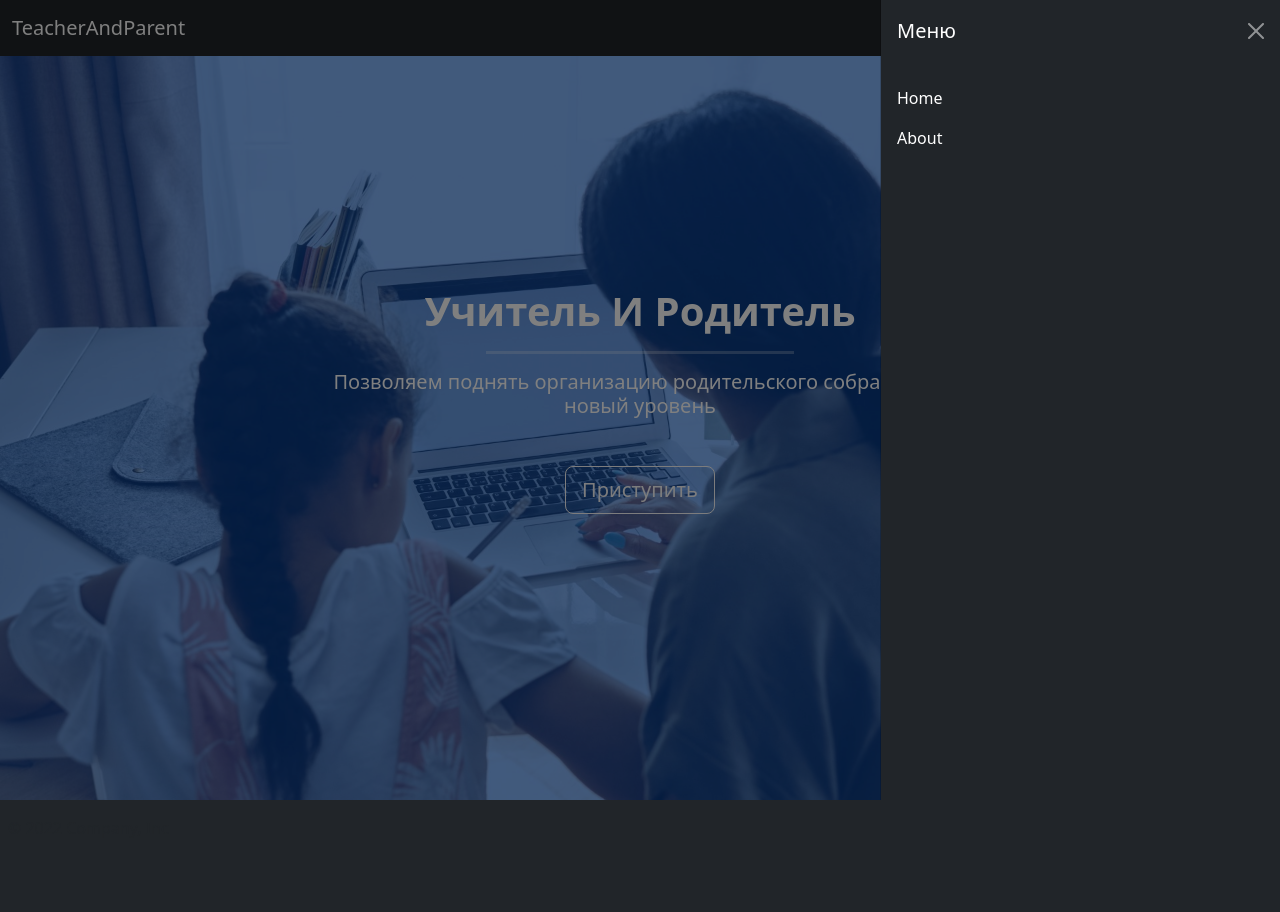
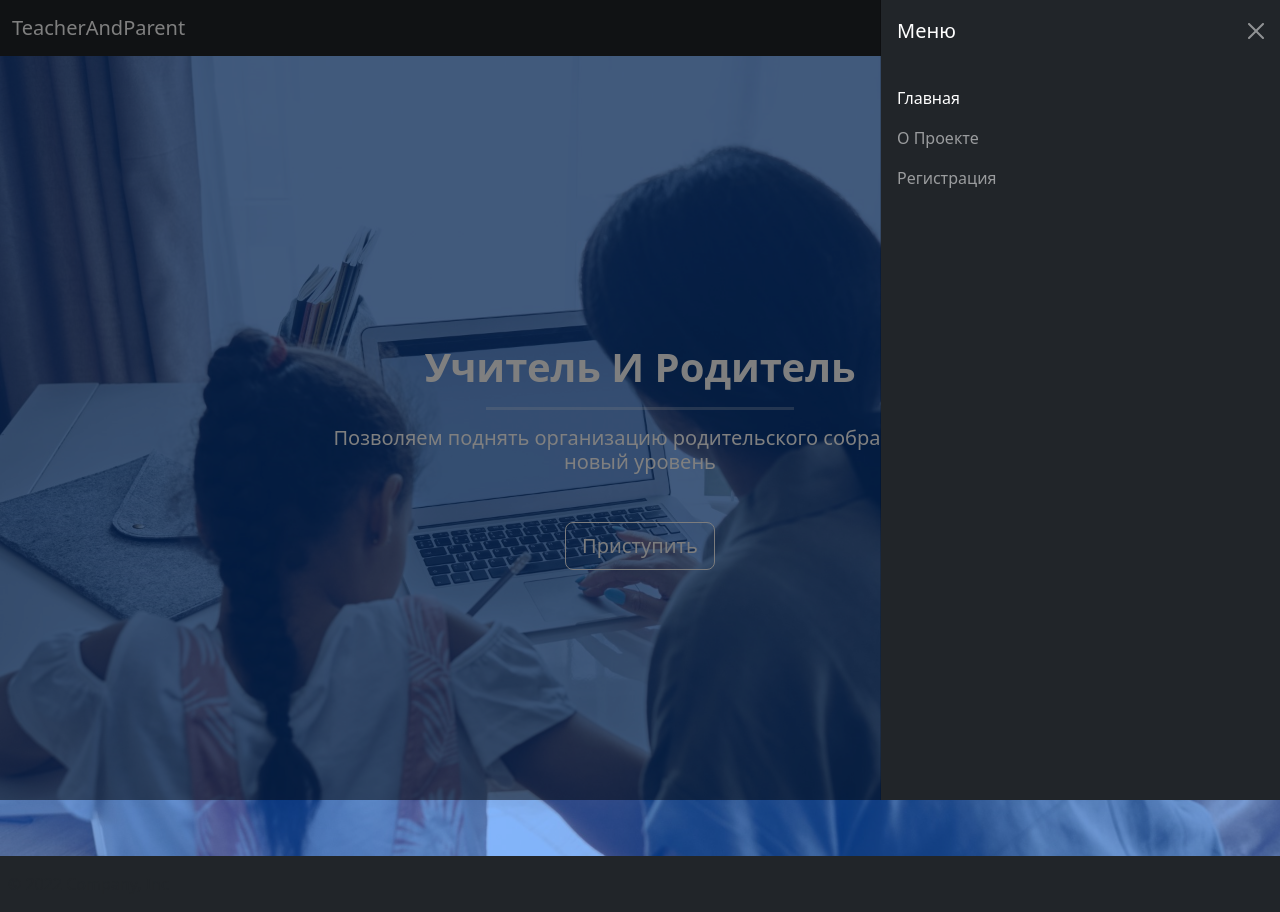
Before and after one commit to BearForesterSmallBeef/TeacherAndParent, a Flask app: page / in a window 1280 px wide, after a click that opens the changed part. Before the commit the page ends 800 px from the top, so only its background shows below. Run offline with Flask 2, Linux system fonts and the light colour scheme; some libraries are stand-ins or nearby versions.

Commit message:
redesign pages

```diff
--- a/app/templates/base.html
+++ b/app/templates/base.html
@@ -1,5 +1,6 @@
 <!doctype html>
-{% from 'bootstrap4/utils.html' import render_messages %}
+{% from 'bootstrap5/utils.html' import render_messages %}
+
 <html lang="en">
 
     <head>
@@ -21,35 +22,12 @@
     <body class="d-flex flex-column min-vh-100">
         <header>
             {% block header %}
-            <nav class="navbar navbar-dark bg-dark fixed-top">
-                <div class="container-fluid">
-                    <a class="navbar-brand" href="/">TeacherAndParent</a>
-                        <button class="navbar-toggler" type="button" data-bs-toggle="offcanvas" data-bs-target="#offcanvasMenu" aria-controls="offcanvasMenu">
-                            <span class="navbar-toggler-icon"></span>
-                        </button>
-                    <div class="offcanvas offcanvas-end bg-dark text-white" tabindex="-1" id="offcanvasMenu" aria-labelledby="offcanvasMenuLabel">
-                        <div class="offcanvas-header">
-                            <h5 class="offcanvas-title" id="offcanvasMenuLabel">Меню</h5>
-                            <button type="button" class="btn-close btn-close-white" data-bs-dismiss="offcanvas" aria-label="Close"></button>
-                        </div>
-                        <div class="offcanvas-body">
-                            <ul class="navbar-nav justify-content-end flex-grow-1 pe-3">
-                                <li class="nav-item">
-                                    <a class="nav-link active" aria-current="page" href="/">Home</a>
-                                </li>
-                                <li class="nav-item">
-                                    <a class="nav-link active" aria-current="page" href="/about">About</a>
-                                </li>
-                            </ul>
-                        </div>
-                    </div>
-                </div>
-            </nav>
+            {% include 'navbar.html' %}
             {% endblock %}
         </header>
-        {{ render_messages(container=true) }}
+        {{ render_messages(default_category="error", dismissible=True, dismiss_animate=True) }}
         <!-- Your page content -->
-        <main role="main" class="container-fluid p-0">
+        <main role="main" class="container-fluid px-0">
             {% block content %}{% endblock %}
         </main>
 
--- a/app/templates/index.html
+++ b/app/templates/index.html
@@ -1,6 +1,22 @@
 {% extends 'base.html' %}
 
-{% block header %}
-{{ super() }}
-{% include 'intro.html' %}
+{% block content %}
+<div class="view intro-image">
+    <div class="mask bg-primary bg-opacity-50 d-flex justify-content-center align-items-center">
+        <div class="container w-50">
+            <div class="row">
+                <div class="col-md-12 text-white text-center">
+                    <h1 class="fw-bold text-capitalize mb-3">
+                        Учитель и Родитель
+                    </h1>
+                    <hr class="intro-hr w-50 mx-auto">
+                    <h5 class="mb-5 lead">
+                        Позволяем поднять организацию родительского собрания на новый уровень
+                    </h5>
+                    <a href="{{ btn_url | default('/consultations')}}" class="btn btn-outline-light btn-lg">{{ btn_text | default('Приступить') }}</a>
+                </div>
+            </div>
+        </div>
+    </div>
+</div>
 {% endblock %}
--- /dev/null
+++ b/app/templates/navbar.html
@@ -0,0 +1,23 @@
+{% from 'bootstrap5/nav.html' import render_nav_item %}
+
+<nav class="navbar navbar-dark bg-dark sticky-top">
+    <div class="container-fluid">
+        <a class="navbar-brand" href="/">TeacherAndParent</a>
+        <button class="navbar-toggler" type="button" data-bs-toggle="offcanvas" data-bs-target="#offcanvasMenu" aria-controls="offcanvasMenu">
+            <span class="navbar-toggler-icon"></span>
+        </button>
+        <div class="offcanvas offcanvas-end bg-dark text-white" tabindex="-1" id="offcanvasMenu" aria-labelledby="offcanvasMenuLabel">
+            <div class="offcanvas-header">
+                <h5 class="offcanvas-title" id="offcanvasMenuLabel">Меню</h5>
+                <button type="button" class="btn-close btn-close-white" data-bs-dismiss="offcanvas" aria-label="Close"></button>
+            </div>
+            <div class="offcanvas-body">
+                <ul class="navbar-nav justify-content-end flex-grow-1 pe-3">
+                    {{ render_nav_item('main.index', 'Главная') }}
+                    {{ render_nav_item('main.about', 'О Проекте') }}
+                    {{ render_nav_item('auth.signup_user_status', 'Регистрация') }}
+                </ul>
+            </div>
+        </div>
+    </div>
+</nav>
```
Also changed, not shown: app/templates/about.html (+0 -7 lines).
